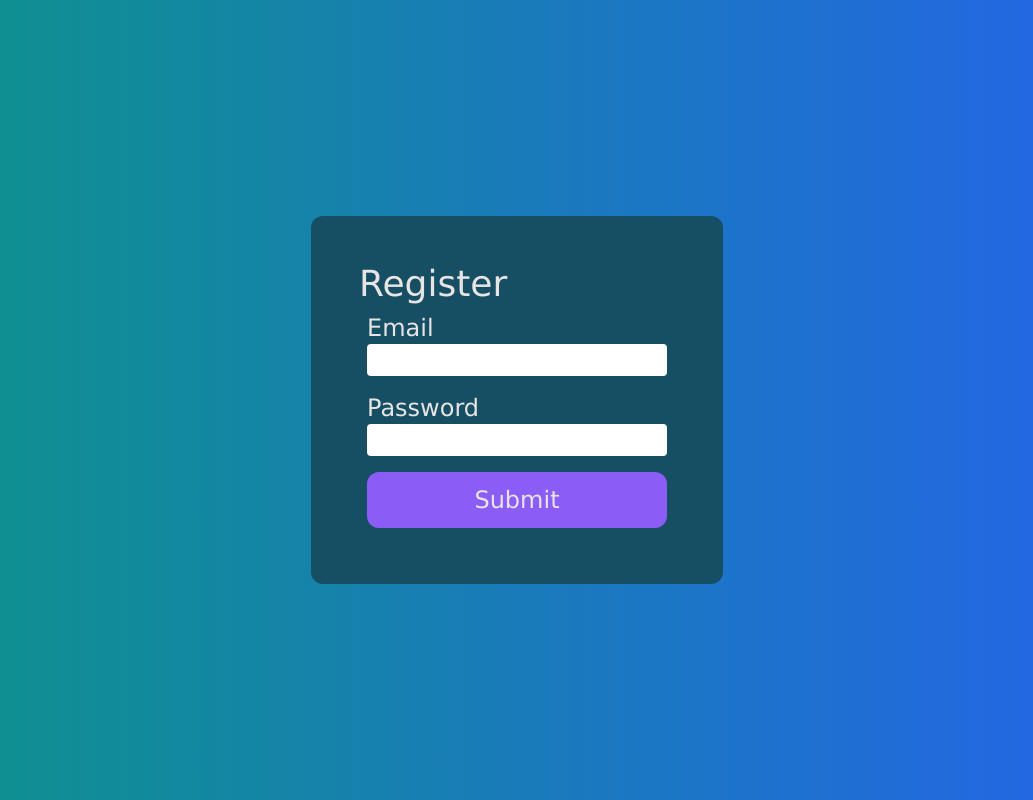
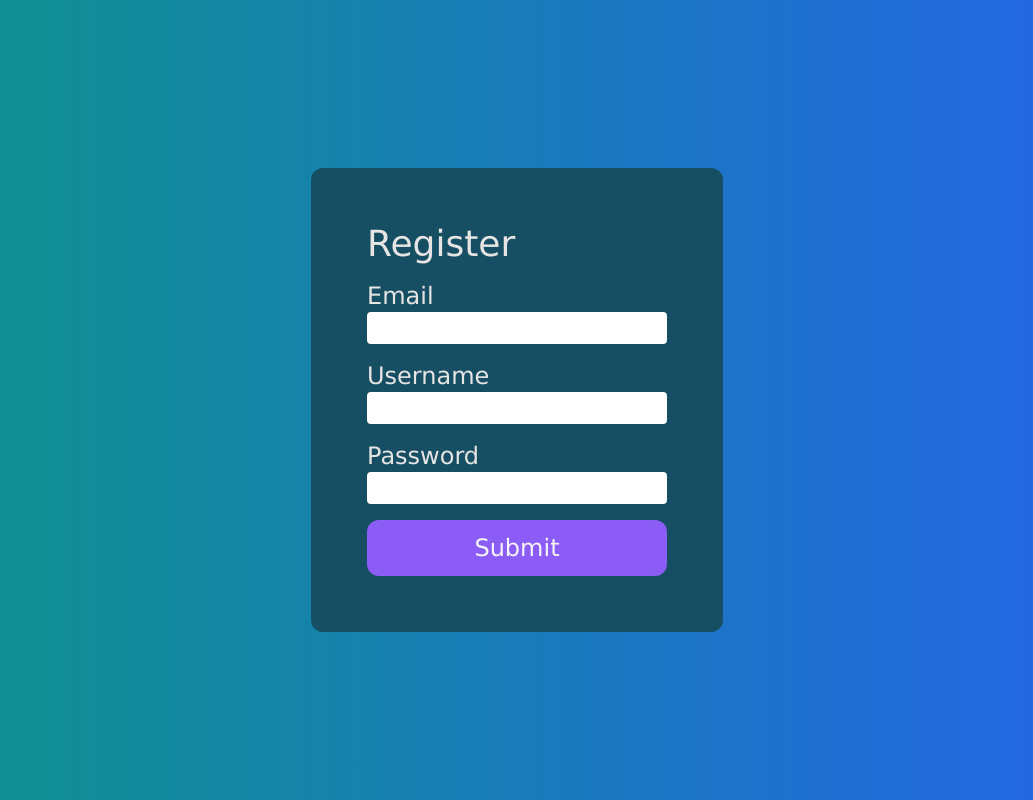
Before and after one commit to CRSpradlin/aws-cognito-app-messenger-ui, a Nuxt app: page / in a window 1280 px wide. Shown: the whole page, without its empty margins (123-1156 px from the left). Built offline with nearby package versions, Linux system fonts and the light colour scheme.

Commit message:
added rough first pass implementation of user registration

```diff
--- a/pages/index.vue
+++ b/pages/index.vue
@@ -1,18 +1,102 @@
+<script setup>
+const config = useAppConfig();
+const user = useUser();
+
+const loadingState = ref(false);
+const registeredUser = ref(false);
+const confirmedUser = ref(false);
+const registeredProfile = ref("");
+const email = ref("");
+const username = ref("");
+const password = ref("");
+const confirmation = ref("");
+
+const confirmUser = async () => {
+    loadingState.value = true;
+    const { data } = await useFetch(config.api.url+'/user/confirm', {
+        method: 'POST',
+        body: {
+            username,
+            confirmation
+        }
+    });
+    loadingState.value = false;
+
+    confirmedUser.value = true;
+
+    console.log(data);
+}
+
+const registerUser = async () => {
+    loadingState.value = true;
+    // TODO: Handle non-200 responses
+    const { data } = await useFetch(config.api.url+'/user/register', {
+        method: 'POST',
+        body: {
+            username,
+            email,
+            password
+        }
+    });
+    loadingState.value = false;
+
+    user.name = username;
+    user.profile = data.value['UserSub'];
+    user.confirmed = data.value['UserConfirmed'];
+
+    registeredProfile.value = user.profile;
+    registeredUser.value = true;
+}
+</script>
+
+
 <template>
     <div class="text-stone-200 bg-gradient-to-r from-teal-600 to-blue-600 grid place-items-center w-screen h-screen">
         <div class="flex flex-col content-center bg-cyan-900 p-12 rounded-xl">
-            <span class="text-4xl">Register</span>
+            <div v-if="confirmedUser">
+                <span class="text-4xl p-2">User Confirmed</span>
+            </div>
+            <div v-else>
+                <div v-if="registeredUser">
+                    <!-- TODO: Show confirmation form -->
                     <div class="flex flex-col">
+                        <span class="text-4xl pr-2 pl-2 pt-2">Confirm</span>
+                        <span class="text-xl pr-2 pl-2">A confirmation code was sent to: {{email}}</span>
+                        <span class="text-xl pr-2 pl-2 pb-2">Please enter the code below and click confirm</span>
+                        <div class="flex flex-col p-2">
+                            <label class="text-2xl" for="confirmation">Confirmation Code</label>
+                            <input class="text-stone-800 text-2xl rounded" v-model="confirmation"  name="confirmation" type="text" />
+                        </div>
+                        <div class="flex flex-col p-2">
+                            <div @click="confirmUser()" class="flex flex-col text-stone-100 text-2xl text-center p-3 bg-violet-500 rounded-xl hover:bg-violet-400 active:bg-violet-600">
+                                <img v-if="loadingState" class="h-8 w-8 m-auto" src="/assets/images/loading.gif" />
+                                <span v-else>Confirm</span>
+                            </div>
+                        </div>
+                    </div>
+                </div>
+                <div v-else>
+                    <div class="flex flex-col">
+                        <span class="text-4xl p-2">Register</span>
                         <div class="flex flex-col p-2">
                             <label class="text-2xl" for="email">Email</label>
-                    <input class="text-2xl rounded" name="email" type="text" />
+                            <input class="text-stone-800 text-2xl rounded" v-model="email"  name="email" type="text" />
+                        </div>
+                        <div class="flex flex-col p-2">
+                            <label class="text-2xl" for="username">Username</label>
+                            <input class="text-stone-800 text-2xl rounded" v-model="username"  name="username" type="text" />
                         </div>
                         <div class="flex flex-col p-2">
                             <label class="text-2xl" for="password">Password</label>
-                    <input class="text-2xl rounded" name="password" type="password" />
+                            <input class="text-stone-800 text-2xl rounded" v-model="password" name="password" type="password" />
                         </div>
                         <div class="flex flex-col p-2">
-                    <button class="text-2xl p-3 bg-violet-500 rounded-xl hover:bg-violet-400 active:bg-violet-600">Submit</button>
+                            <div @click="registerUser()" class="flex flex-col text-stone-100 text-2xl text-center p-3 bg-violet-500 rounded-xl hover:bg-violet-400 active:bg-violet-600">
+                                <img v-if="loadingState" class="h-8 w-8 m-auto" src="/assets/images/loading.gif" />
+                                <span v-else>Submit</span>
+                            </div>
+                        </div>
+                    </div>
                 </div>
             </div>
         </div>
```
Also changed, not shown: assets/images/loading.gif (added). Lines whose indentation alone changed are shown as unchanged.
